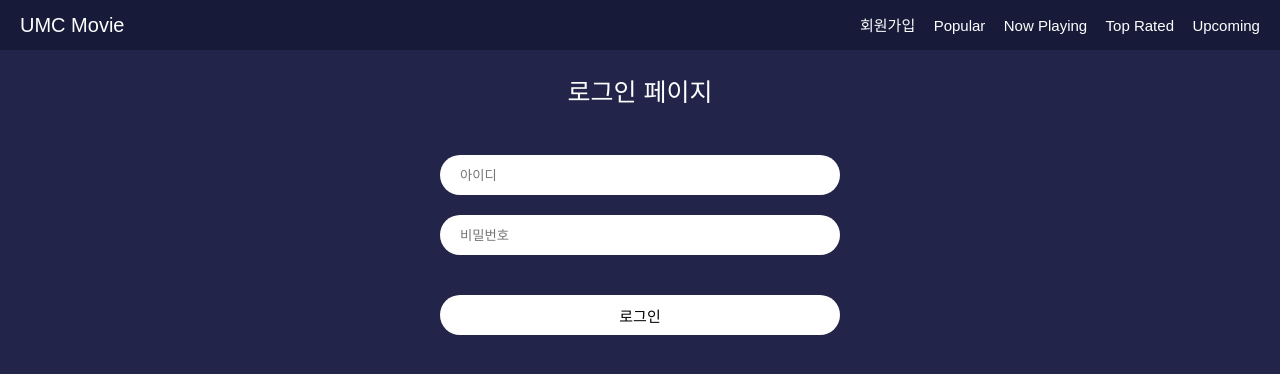
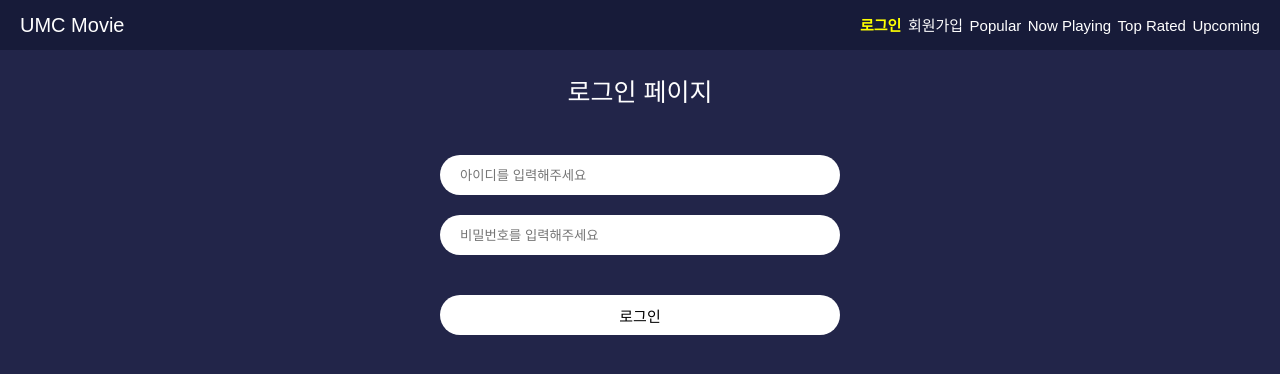
Before and after one commit to geon-2/UMC-Workbook, a React (Vite) app in the folder Movie Poster/: page /login in a window 1280 px wide. Shown: the top 374 px of the page. Built offline with nearby package versions, Linux system fonts and the light colour scheme.

Commit message:
feat: login page

```diff
--- a/Movie Poster/src/components/NavigationBar.jsx
+++ b/Movie Poster/src/components/NavigationBar.jsx
@@ -45,6 +45,7 @@ function NavigationBar() {
 	}
 
 	const linkList = [
+		{ url: '/login', text: '로그인' },
 		{ url: '/signup', text: '회원가입' },
 		{ url: '/list/popular', text: 'Popular' },
 		{ url: '/list/now_playing', text: 'Now Playing' },
--- a/Movie Poster/src/routes/member/login-page.jsx
+++ b/Movie Poster/src/routes/member/login-page.jsx
@@ -2,21 +2,70 @@ import { useState } from "react";
 import Body from "../../components/Body";
 import { FormTitle, Form, InputBox } from "../../style/FormStyles";
 
+const validObj = {
+    id: {
+        empty_msg: '아이디를 입력해주세요!',
+        placeholder: '아이디를 입력해주세요',
+    },
+    password: {
+        empty_msg: '비밀번호를 입력해주세요!',
+        placeholder: '비밀번호를 입력해주세요',
+    },
+}
+
 function LoginPage() {
-    const [ id, setId ] = useState('');
-    const [ password, setPassword ] = useState('');
+    const [ success, setSuccess ] = useState(false);
+    const [ formData, setFormData ] = useState({
+        id: {
+            value: '',
+            success: true,
+            validation_msg: validObj['id'].empty_msg,
+        },
+        password: {
+            value: '',
+            success: true,
+            validation_msg: validObj['password'].empty_msg,
+        },
+    });
+
+    const checkValidation = function () {
+        let all_success = true;
+        Object.entries(formData).map(([idx, data]) => {
+            if (data.value === '') {
+                data.success = false;
+                data.validation_msg = validObj[idx].empty_msg;
+            } else {
+                data.success = true;
+                data.validation_msg = '';
+            }
+            if (!data.success) {
+                all_success = false;
+            }
+        });
+        setFormData({...formData});
+        setSuccess(all_success);
+    }
 
     return (
         <Body>
             <FormTitle>로그인 페이지</FormTitle>
-            <Form method="post">
-                <InputBox>
-                    <input type='text' placeholder="아이디" value={id} onChange={(e) => {setId(e.target.value)}} />
-                </InputBox>
-                <InputBox>
-                    <input type='password' placeholder="비밀번호" value={password} onChange={(e) => {setPassword(e.target.value)}} />
-                </InputBox>
-                <button type="submit">로그인</button>
+            <Form method="post" onSubmit={(e) => {
+                e.preventDefault();
+                checkValidation();
+            }}>
+                {Object.entries(formData).map(([idx, obj]) => {
+                    return (
+                        <InputBox key={idx}>
+                            <input type={idx == 'password' ? 'password' : 'text'} placeholder={validObj[idx].placeholder} value={obj.value} onChange={(e) => {
+                                obj.value = e.target.value;
+                                checkValidation();
+                                setFormData({...formData});
+                            }} />
+                            <div className={obj.success ? '' : 'active'} >{obj.validation_msg}</div>
+                        </InputBox>
+                    )
+                })}
+                <button type="submit" className={success ? 'success' : ''} disabled={success ? false : true}>로그인</button>
             </Form>
         </Body>
     )
--- a/Movie Poster/src/routes/member/signup-page.jsx
+++ b/Movie Poster/src/routes/member/signup-page.jsx
@@ -22,6 +22,16 @@ const valid_obj = {
             {
                 re: /^[a-zA-Zㄱ-ㅎ가-힣0-9]+$/,
                 msg: "이름을 입력해주세요!"
+            }
+        ],
+    },
+    id: {
+        empty_msg: '아이디를 입력해주세요!',
+        placeholder: '아이디를 입력해주세요',
+        validList: [
+            {
+                re: /^[a-zA-Z0-9]{4,12}$/,
+                msg: "아이디는 4~12자리의 영어 대소문자와 숫자로 입력해주세요!"
             }
         ],
     },
@@ -83,6 +93,11 @@ function SignUpPage() {
             value: '',
             success: true,
             validation_msg: valid_obj['username'].empty_msg,
+        },
+        id: {
+            value: '',
+            success: true,
+            validation_msg: valid_obj['id'].empty_msg,
         },
         email: {
             value: '',
```
